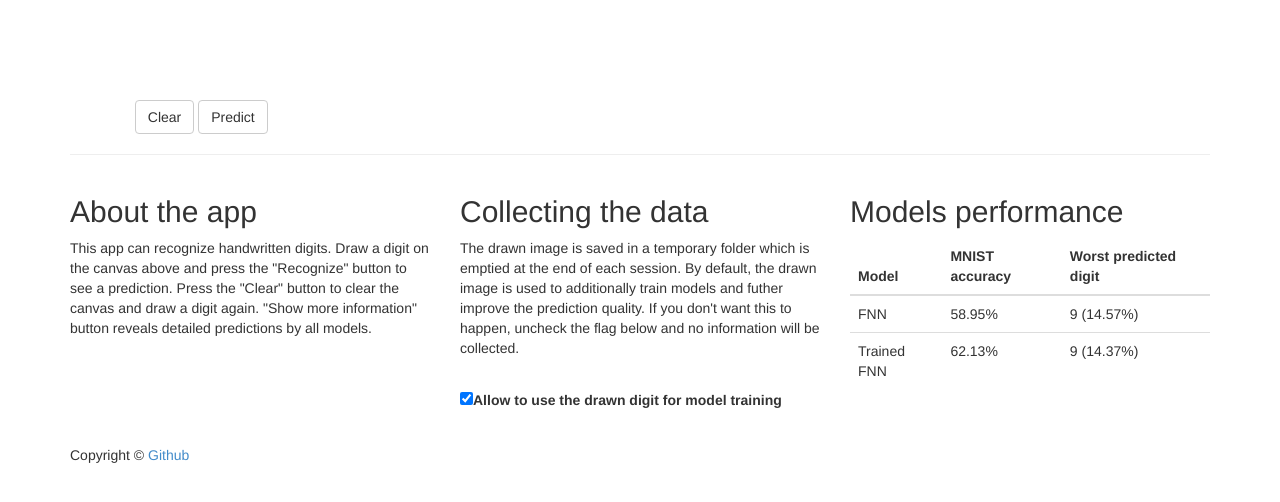
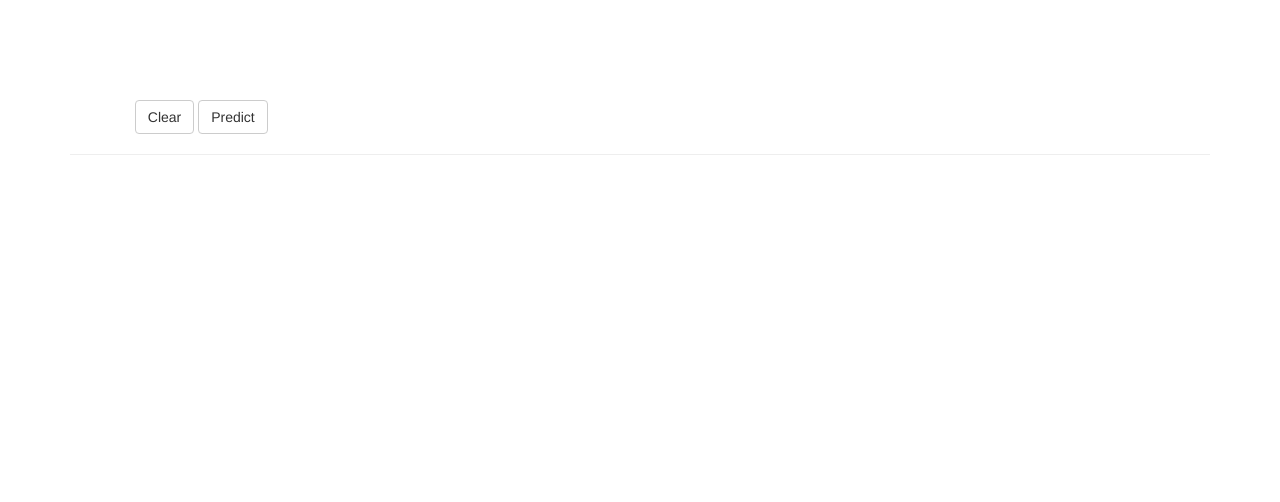
Before and after one commit to AndrewSivrit/digit_recognize, a Flask app: page / in a window 1280 px wide. Shown: the part 205-707 px from the top of the page. Run offline with Flask 2, Linux system fonts and the light colour scheme; a map, chart or similar area stays blank; parts of the project's set-up code (start-up, migrations or seed data) failed here and were passed over; some libraries are stand-ins or nearby versions.

Commit message:
Update index.html

```diff
--- a/templates/index.html
+++ b/templates/index.html
@@ -113,60 +113,7 @@
 
         <hr>
 
-        <div class="row">
-            <div class="col-md-4">
-                <h2>About the app</h2>
-                <p>This app can recognize handwritten digits. Draw a digit on the canvas above and press the "Recognize" button to see a prediction. Press the "Clear" button to clear the canvas and draw a digit again. "Show more information" button reveals detailed predictions by all models.</p>
-            </div>
-            <div class="col-md-4">
-                <h2>Collecting the data</h2>
-                <p>The drawn image is saved in a temporary folder which is emptied at the end of each session. By default, the drawn image is used to additionally train models and futher improve the prediction quality. If you don't want this to happen, uncheck the flag below and no information will be collected.</p><br>
-                <label><input id="Checkbox" name="Checkbox" type="checkbox" checked="checked">Allow to use the drawn digit for model training</label>
-            </div>
-            <div class="col-md-4">
-                <h2>Models performance</h2>
-                <table class="table">
-					<thead>
-						<tr>
-							<th>Model</th>
-							<th>MNIST accuracy</th>
-							<th>Worst predicted digit</th>
-						</tr>
-					</thead>
-					<tbody>
-						<tr>
-							<td>FNN</td>
-							<td id="fnn_mnist">58.95%</td>
-							<td id="fnn_bad_digit">9 (14.57%)</td>
-						</tr>
-						<tr>
-							<td>Trained FNN</td>
-							<td id="fnn_t_mnist">62.13%</td>
-							<td id="fnn_t_bad_digit">9 (14.37%)</td>
-						</tr>
-						<!-- <tr>
-							<td>TF CNN</td>
-							<td id="cnn_mnist">74.69%</td>
-							<td id="cnn_bad_digit">7 (25.97%)</td>
-						</tr>
-						<tr>
-							<td>TF CNN trained</td>
-							<td id="cnn_t_mnist">74.27%</td>
-							<td id="cnn_t_bad_digit">9 (29.44%)</td>
-						</tr> -->
 
-					</tbody>
-				</table>
-            </div>
-        </div>
-
-        <footer>
-            <div class="row">
-                <div class="col-lg-12">
-                    <p>Copyright &copy; <a href="https://github.com/Erlemar/digit-draw-recognize">Github</a></p>
-                </div>
-            </div>
-        </footer>
 
     </div>
 </body>
```
